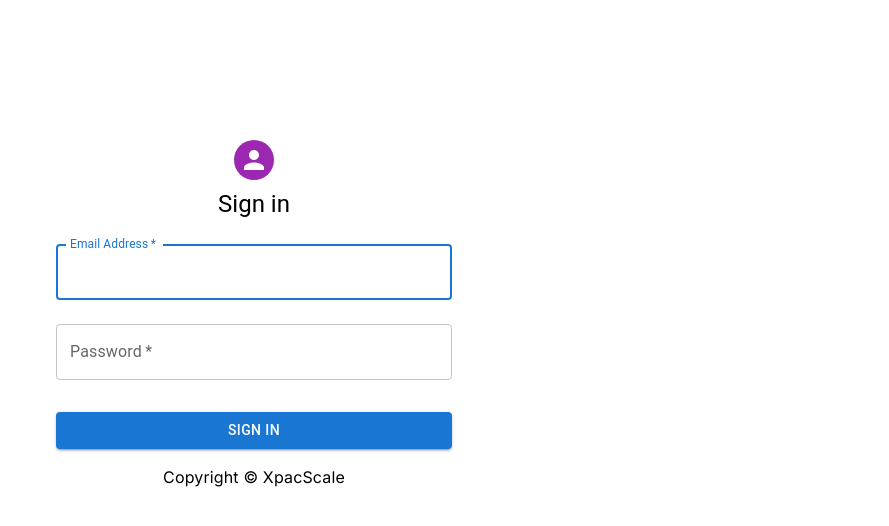
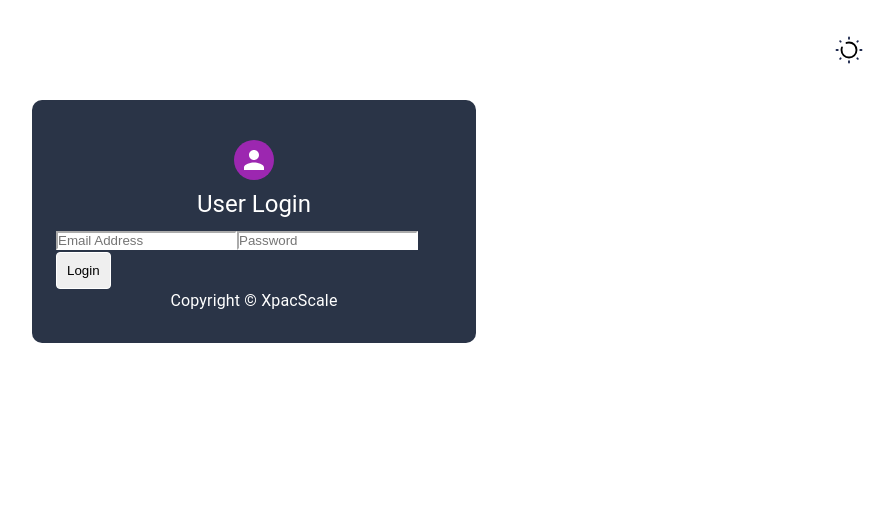
Before and after one commit to wahsandaruwan/xpac_scale_fr_prod, a React (Vite) app: page /login in a window 1280 px wide. Shown: the top 526 px of the page, without its empty margins (386-1275 px from the left). Built offline with nearby package versions, Linux system fonts and the light colour scheme.

Commit message:
Updated login styles and some other styles

```diff
--- a/src/components/DeviceFormPopup/DeviceFormPopup.tsx
+++ b/src/components/DeviceFormPopup/DeviceFormPopup.tsx
@@ -4,7 +4,7 @@ import { useState, useEffect, useRef } from "react";
 import "./deviceForm.scss"; // Import the SCSS file
 import axios from "axios";
 import { useParams } from "react-router-dom";
-// import { useTheme } from "../../contexts/ThemeContext";
+import { useTheme } from "../../contexts/ThemeContext";
 
 interface DeviceFormPopupProps {
   isOpen: boolean;
@@ -28,7 +28,7 @@ const DeviceFormPopup: React.FC<DeviceFormPopupProps> = ({
   update,
   onClose,
 }) => {
-  // const { themeColors } = useTheme();
+  const { themeColors } = useTheme();
   const [InputData, SetInputData] = useState<DeviceFormState>({
     title: "",
     assignedProduct: "",
@@ -297,12 +297,15 @@ const DeviceFormPopup: React.FC<DeviceFormPopupProps> = ({
 
   return (
     <div className={`popup-container ${isOpen ? "open" : "closed"}`}>
-      <div className="popup-content">
+      <div
+        className="popup-content"
+        style={{ backgroundColor: themeColors.softBg }}
+      >
         {LoadingState ? (
           <p>Wait a moment...</p>
         ) : (
           <>
-            <h2 className="heading">
+            <h2 className="heading" style={{ color: themeColors.mainColor }}>
               {!update ? "Add Device" : "Update Device"}
             </h2>
             <form onSubmit={handleSubmit}>
@@ -342,7 +345,13 @@ const DeviceFormPopup: React.FC<DeviceFormPopupProps> = ({
                 >
                   Upload Image
                 </button>
-                <p style={{ fontSize: "0.8rem", marginLeft: "10px" }}>
+                <p
+                  style={{
+                    fontSize: "0.8rem",
+                    marginLeft: "10px",
+                    color: themeColors.mainColor,
+                  }}
+                >
                   {ImageName ? ImageName.name : "Not selected any image!"}
                 </p>
               </div>
--- a/src/components/DeviceFormPopup/deviceForm.scss
+++ b/src/components/DeviceFormPopup/deviceForm.scss
@@ -18,7 +18,6 @@
 
   .popup-content {
     min-width: 500px;
-    background-color: $soft-bg; // Background color
     padding: 30px;
     border-radius: 8px;
     box-shadow: 0 4px 8px rgba(0, 0, 0, 0.1);
--- a/src/components/ImagePopup/ImagePopup.tsx
+++ b/src/components/ImagePopup/ImagePopup.tsx
@@ -1,4 +1,5 @@
 import "./imagePopup.scss"; // Import the SCSS file
+import { useTheme } from "../../contexts/ThemeContext";
 
 interface ImagePopupProps {
   isOpen: boolean;
@@ -11,11 +12,15 @@ const ImagePopup: React.FC<ImagePopupProps> = ({
   onClose,
   imageSrc,
 }) => {
+  const { themeColors } = useTheme();
   return (
     <div className={`popup-container ${isOpen ? "open" : "closed"}`}>
-      <div className="popup-content">
+      <div
+        className="popup-content"
+        style={{ backgroundColor: themeColors.softBg }}
+      >
         <img src={imageSrc} alt="" />
-        <button type="button" onClick={onClose} className="form-button">
+        <button type="button" onClick={onClose} className="img-close-btn">
           Close
         </button>
       </div>
--- a/src/components/RuleFormPopup/RuleFormPopup.tsx
+++ b/src/components/RuleFormPopup/RuleFormPopup.tsx
@@ -3,6 +3,7 @@
 import { useState, useEffect } from "react";
 import "./ruleForm.scss"; // Import the SCSS file
 import axios from "axios";
+import { useTheme } from "../../contexts/ThemeContext";
 
 interface RuleFormPopupProps {
   isOpen: boolean;
@@ -23,6 +24,7 @@ const RuleFormPopup: React.FC<RuleFormPopupProps> = ({
   update,
   ruleId,
 }) => {
+  const { themeColors } = useTheme();
   const [InputData, SetInputData] = useState<RuleFormState>({
     userId: "none",
     deviceId: "none",
@@ -221,12 +223,17 @@ const RuleFormPopup: React.FC<RuleFormPopupProps> = ({
 
   return (
     <div className={`popup-container ${isOpen ? "open" : "closed"}`}>
-      <div className="popup-content">
+      <div
+        className="popup-content"
+        style={{ backgroundColor: themeColors.softBg }}
+      >
         {LoadingState ? (
           <p>Wait a moment...</p>
         ) : (
           <>
-            <h2 className="heading">{!update ? "Add Rule" : "Update Rule"}</h2>
+            <h2 className="heading" style={{ color: themeColors.mainColor }}>
+              {!update ? "Add Rule" : "Update Rule"}
+            </h2>
             <form onSubmit={handleSubmit}>
               <select
                 name="userId"
--- a/src/components/RuleFormPopup/ruleForm.scss
+++ b/src/components/RuleFormPopup/ruleForm.scss
@@ -18,7 +18,6 @@
 
   .popup-content {
     min-width: 500px;
-    background-color: $soft-bg !important; // Background color
     padding: 30px;
     border-radius: 8px;
     box-shadow: 0 4px 8px rgba(0, 0, 0, 0.1);
--- a/src/components/UserFormPopup/UserFormPopup.tsx
+++ b/src/components/UserFormPopup/UserFormPopup.tsx
@@ -4,6 +4,7 @@ import { useState, useEffect, useRef } from "react";
 import "./userForm.scss"; // Import the SCSS file
 import axios from "axios";
 import { useParams } from "react-router-dom";
+import { useTheme } from "../../contexts/ThemeContext";
 
 interface UserFormPopupProps {
   isOpen: boolean;
@@ -26,6 +27,7 @@ const UserFormPopup: React.FC<UserFormPopupProps> = ({
   update,
   onClose,
 }) => {
+  const { themeColors } = useTheme();
   const [InputData, SetInputData] = useState<UserFormState>({
     fullName: "",
     emailAddress: "",
@@ -311,12 +313,17 @@ const UserFormPopup: React.FC<UserFormPopupProps> = ({
 
   return (
     <div className={`popup-container ${isOpen ? "open" : "closed"}`}>
-      <div className="popup-content">
+      <div
+        className="popup-content"
+        style={{ backgroundColor: themeColors.softBg }}
+      >
         {LoadingState ? (
           <p>Wait a moment...</p>
         ) : (
           <>
-            <h2 className="heading">{!update ? "Add User" : "Update User"}</h2>
+            <h2 className="heading" style={{ color: themeColors.mainColor }}>
+              {!update ? "Add User" : "Update User"}
+            </h2>
             <form onSubmit={handleSubmit}>
               <input
                 type="text"
@@ -390,7 +397,13 @@ const UserFormPopup: React.FC<UserFormPopupProps> = ({
                 >
                   Upload Image
                 </button>
-                <p style={{ fontSize: "0.8rem", marginLeft: "10px" }}>
+                <p
+                  style={{
+                    fontSize: "0.8rem",
+                    marginLeft: "10px",
+                    color: themeColors.mainColor,
+                  }}
+                >
                   {ImageName ? ImageName.name : "Not selected any image!"}
                 </p>
               </div>
--- a/src/components/UserFormPopup/userForm.scss
+++ b/src/components/UserFormPopup/userForm.scss
@@ -18,7 +18,6 @@
 
   .popup-content {
     min-width: 500px;
-    background-color: $soft-bg !important; // Background color
     padding: 30px;
     border-radius: 8px;
     box-shadow: 0 4px 8px rgba(0, 0, 0, 0.1);
--- a/src/pages/login/Login.tsx
+++ b/src/pages/login/Login.tsx
@@ -1,19 +1,19 @@
 import Avatar from "@mui/material/Avatar";
-import Button from "@mui/material/Button";
 import CssBaseline from "@mui/material/CssBaseline";
-import TextField from "@mui/material/TextField";
 import Box from "@mui/material/Box";
 import Typography from "@mui/material/Typography";
 import Container from "@mui/material/Container";
-import { createTheme, ThemeProvider } from "@mui/material/styles";
 import axios from "axios";
 import { useState, useEffect } from "react";
 import { useNavigate } from "react-router-dom";
+import { ThemeProvider, useTheme } from "../../contexts/ThemeContext";
+import "./login.scss";
 
 // TODO remove, this demo shouldn't need to reset the theme.
-const defaultTheme = createTheme();
 
 export default function Login() {
+  const { theme, toggleTheme, themeColors } = useTheme();
+
   const [Email, SetEmail] = useState("");
   const [Password, SetPassword] = useState("");
 
@@ -71,12 +71,25 @@ export default function Login() {
   };
 
   return (
-    <ThemeProvider theme={defaultTheme}>
-      <div className="main" style={{ paddingTop: "100px" }}>
+    <ThemeProvider>
+      <div
+        className="main-lg"
+        style={{ paddingTop: "100px", backgroundColor: themeColors.mainBg }}
+      >
+        <img
+          src={theme == "dark" ? "/dark.svg" : "/light.svg"}
+          alt=""
+          className="icon"
+          style={{ width: "30px", cursor: "pointer" }}
+          onClick={toggleTheme}
+        />
         <Container
           component="main"
           maxWidth="xs"
-          style={{ backgroundColor: "#ffffff" }}
+          style={{
+            backgroundColor: themeColors.mainColor,
+            borderRadius: "10px",
+          }}
         >
           <CssBaseline />
           <Box
@@ -91,9 +104,9 @@ export default function Login() {
             <Typography
               component="h1"
               variant="h5"
-              style={{ color: "#000000" }}
+              style={{ color: themeColors.mainBg }}
             >
-              Sign in
+              User Login
             </Typography>
             <Box
               component="form"
@@ -101,43 +114,36 @@ export default function Login() {
               noValidate
               sx={{ mt: 1 }}
             >
-              <TextField
-                margin="normal"
-                required
-                fullWidth
-                id="email"
-                label="Email Address"
+              <input
+                type="text"
                 name="email"
-                autoComplete="email"
-                autoFocus
                 onChange={(e) => SetEmail(e.target.value)}
+                className="form-input"
+                placeholder="Email Address"
+                style={{ borderColor: themeColors.mainBg }}
               />
-              <TextField
-                margin="normal"
-                required
-                fullWidth
+              <input
+                type="password"
                 name="password"
-                label="Password"
-                type="password"
-                id="password"
-                autoComplete="current-password"
                 onChange={(e) => SetPassword(e.target.value)}
+                className="form-input"
+                placeholder="Password"
+                style={{ borderColor: themeColors.mainBg }}
               />
-              <Button
+              <button
                 type="submit"
-                fullWidth
-                variant="contained"
-                sx={{ mt: 3, mb: 2 }}
+                className="form-button"
                 onClick={(e) => handleSubmit(e)}
+                style={{ borderColor: themeColors.mainBg }}
               >
-                Sign In
-              </Button>
+                Login
+              </button>
 
               <p
                 style={{
                   textAlign: "center",
                   marginBottom: "30px",
-                  color: "#000000",
+                  color: themeColors.mainBg,
                 }}
               >
                 Copyright &copy; XpacScale
--- a/src/pages/login/login.scss
+++ b/src/pages/login/login.scss
@@ -1,48 +1,34 @@
 @import "../../styles/variables.scss";
-@import "../../styles/responsive.scss";
 
-.home {
-  display: grid;
-  gap: 20px;
-  grid-template-columns: repeat(4, 1fr);
-  grid-auto-rows: minmax(180px, auto);
-  grid-auto-flow: dense;
-  height: 100%;
+.main-lg {
+  position: relative;
+  min-height: 100vh;
+}
 
-  @include xl {
-    grid-template-columns: repeat(3, 1fr);
-  }
-  @include lg {
-    grid-template-columns: repeat(2, 1fr);
-  }
-  @include md {
-    grid-template-columns: repeat(1, 1fr);
-  }
-  @include sm {
-    grid-auto-rows: minmax(120px, auto);
-  }
+.main-lg > img {
+  position: absolute;
+  top: 30px;
+  right: 30px;
+}
 
-  .box {
-    padding: 20px;
-    border-radius: 10px;
-    border: 2px solid $soft-bg;
-  }
+.main-lg > .form-input {
+  width: 100%;
+  background-color: $main-bg; // Input background color
+  color: #2a3447; // Input text color
+  border: 1px solid #2a3447; // Input border color
+  border-radius: 4px;
+  padding: 15px;
+  margin: 10px 0;
+  font-size: 0.9rem;
+}
 
-  .box1 {
-    grid-column: span 1;
-    grid-row: span 3;
-  }
-
-  .box4 {
-    grid-column: span 1;
-    grid-row: span 3;
-  }
-  .box7 {
-    grid-column: span 2;
-    grid-row: span 2;
-
-    @include md {
-      display: none;
-    }
-  }
+.main-lg > .form-button {
+  width: 100%;
+  color: #2a3447;
+  border: 1px solid #2a3447;
+  border-radius: 4px;
+  padding: 15px;
+  margin: 15px 0;
+  font-size: 0.9rem;
+  cursor: pointer;
 }
```
Also changed, not shown: src/components/ImagePopup/imagePopup.scss (+9 -0 lines), src/components/single/single.scss (+4 -3 lines).
